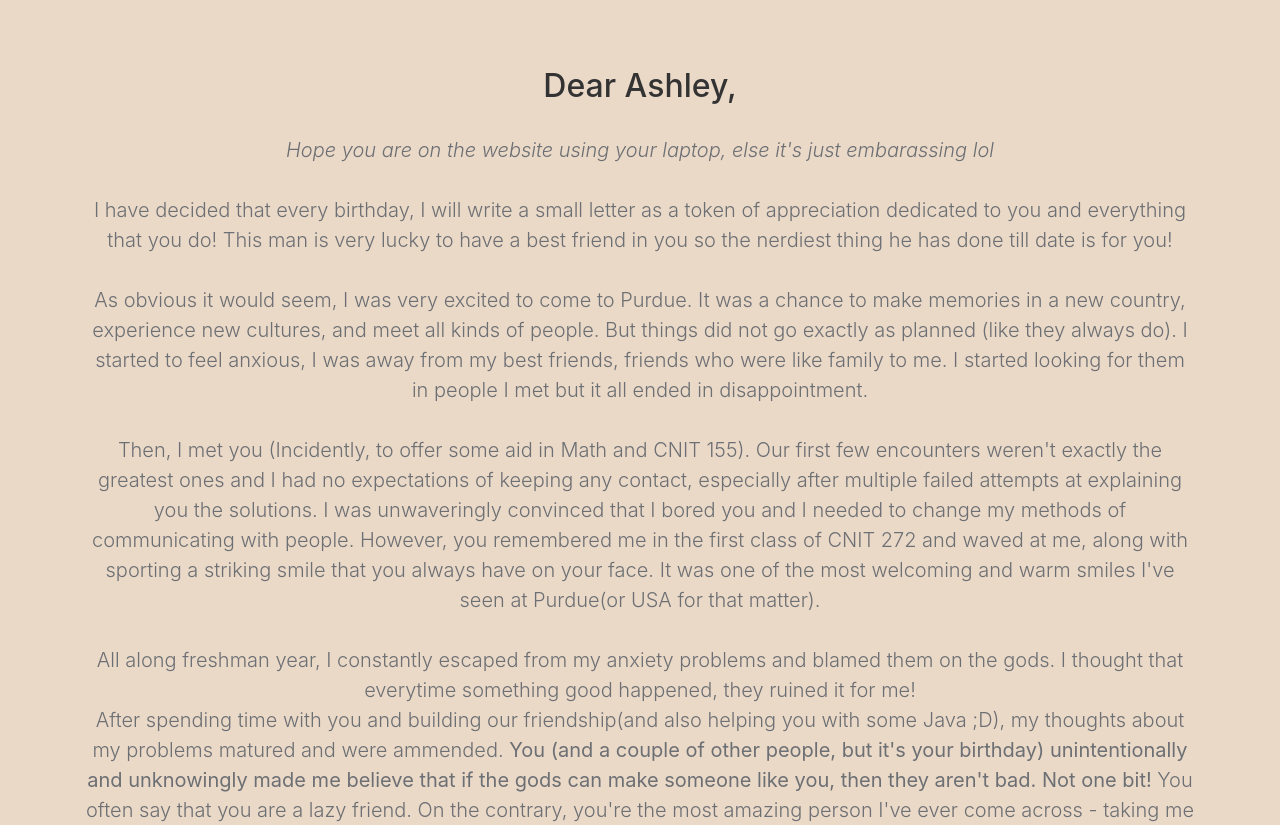
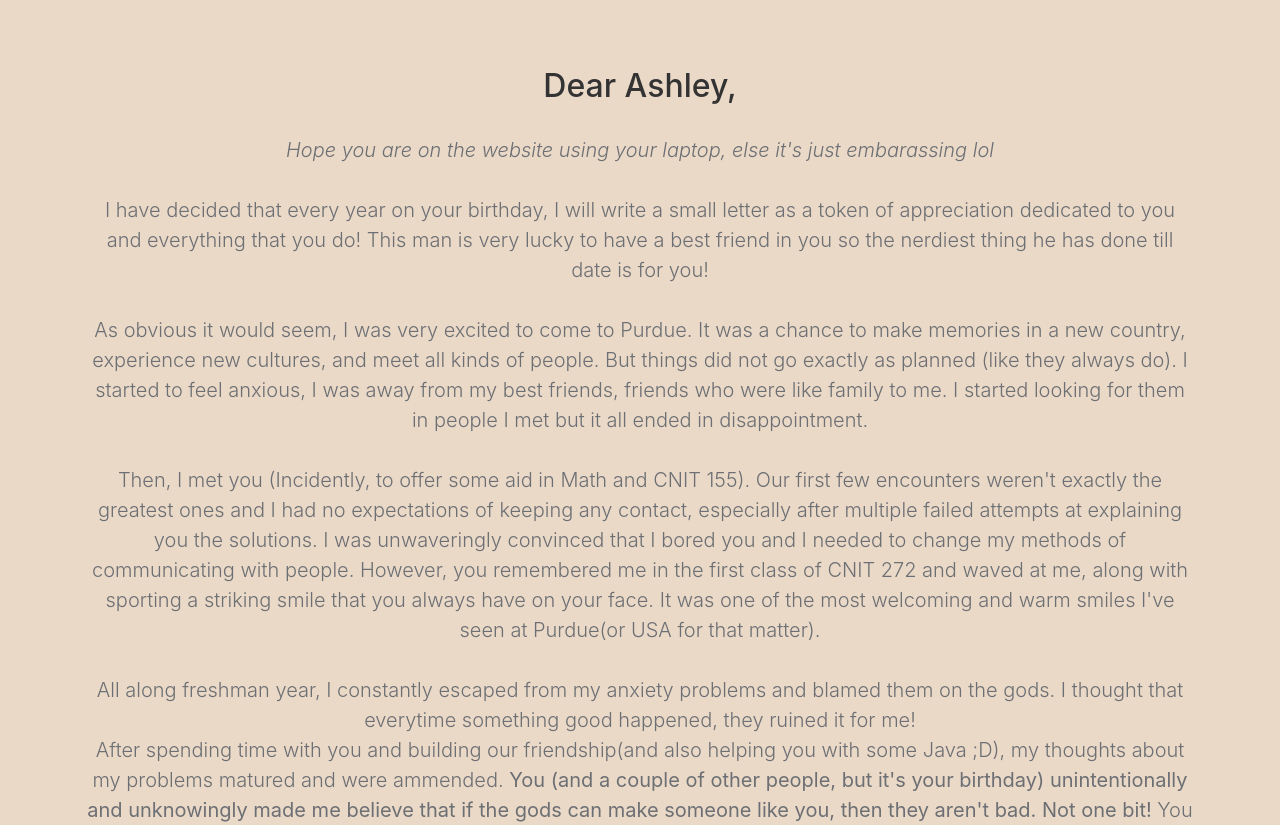
Before and after one commit to happybirthdayashley/happybirthdayashley.github.io, a plain HTML site: page index.html in a window 1280 px wide. Shown: the part 940-1765 px from the top of the page. Drawn offline with Linux system fonts and the light colour scheme.

Commit message:
content = changed a little bit

```diff
--- a/index.html
+++ b/index.html
@@ -196,7 +196,7 @@
               <br>
               <!-- This website, and this letter are a small token of appreciation for you and everything that you've done. It is also here to stay forever unless github.com decides to do away with domains(which means that I will have a new letter every year!) Making a website is also quite possibly the nerdiest thing I've done for someone but this man is very lucky to have a best friend in you!  -->
 
-              I have decided that every birthday, I will write a small letter as a token of appreciation dedicated to you and everything that you do! This man is very lucky to have a best friend in you so the nerdiest thing he has done till date is for you!
+              I have decided that every year on your birthday, I will write a small letter as a token of appreciation dedicated to you and everything that you do! This man is very lucky to have a best friend in you so the nerdiest thing he has done till date is for you!
               <br>
               <br>
               As obvious it would seem, I was very excited to come to Purdue. It was a chance to make memories in a new country, experience new cultures, and meet all kinds of people. But things did not go exactly as planned (like they always do). I started to feel anxious, I was away from my best friends, friends who were like family to me. I started looking for them in people I met but it all ended in disappointment.
```
